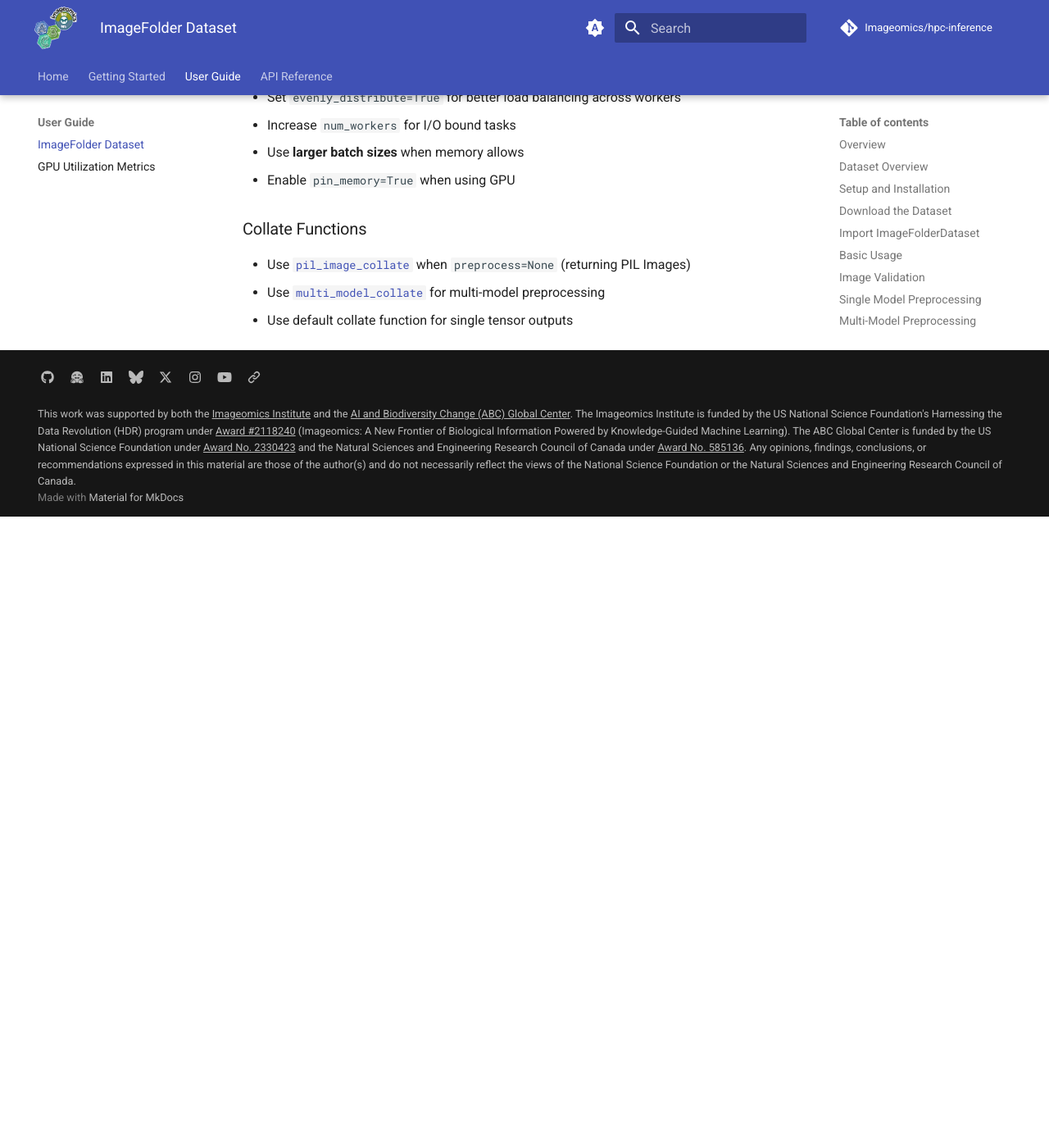
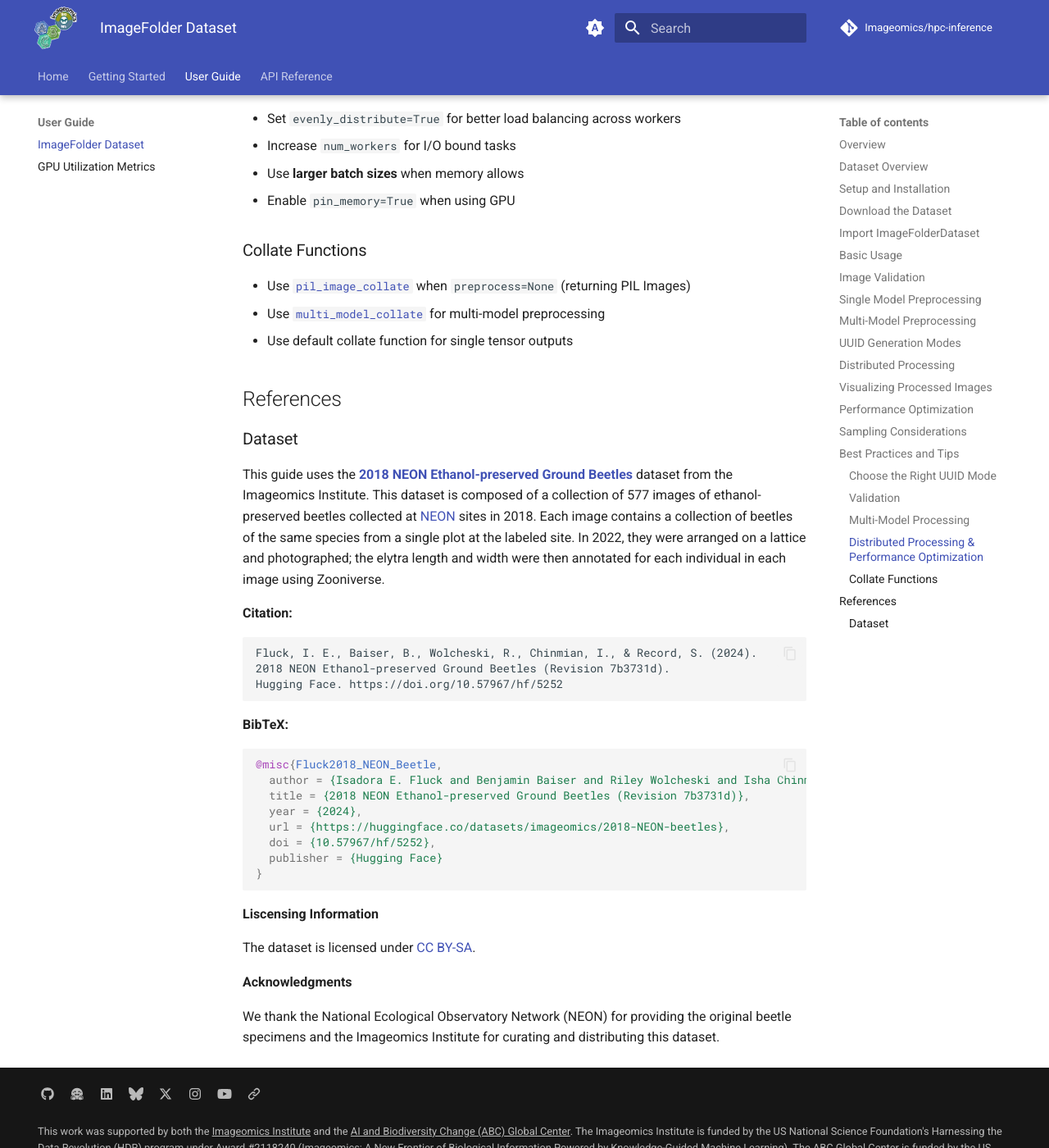
Before and after one commit to Imageomics/hpc-inference, an MkDocs documentation site: the page built from docs/imagefolder-guide.md, in a window 1280 px wide and 1400 px high, scrolled down 13614 px. Shown: the whole window at 82% size. Built offline with MkDocs 1.6.1 and Material for MkDocs 9.7.7, drawn with Linux system fonts in a browser that asks for light colours; comment, search, counter and statistics services are not loaded; before the commit the page ends 14244 px from its top, so only the background shows below that; some of the changed text lies outside the part shown.

Commit message:
added reference section in image folder dataset guide for neon beetles dataset.

````diff
--- a/docs/imagefolder-guide.md
+++ b/docs/imagefolder-guide.md
@@ -1,6 +1,6 @@
 # ImageFolderDataset Guide: Working with NEON Beetle Images
 
-This guide demonstrates how to use the [`ImageFolderDataset`](api-reference.md#hpc_inference.datasets.ImageFolderDataset) class from the HPC Inference package with the [2018 NEON Beetles dataset](https://huggingface.co/datasets/imageomics/2018-NEON-beetles).
+This guide demonstrates how to use the [`ImageFolderDataset`](api-reference.md#hpc_inference.datasets.ImageFolderDataset) class from the `hpc-inference` package with the [2018 NEON Beetles dataset](#dataset).
 
 ## Overview
 
@@ -14,7 +14,7 @@
 
 ## Dataset Overview
 
-The 2018 NEON Beetles dataset contains:
+The [2018 NEON Beetles dataset](#dataset) contains:
 - 577 high-resolution group images of ethanol-preserved beetles
 - Beetles collected from NEON ecological sites in 2018
 - Multiple beetles per image, organized by species
@@ -458,7 +458,8 @@
 ```
 ![Original vs Processed Beetle Images](imgs/processed_beetles.png)
 
-The top row shows the original high-resolution images (5568×3712 pixels). The bottom row shows the same images after ResNet preprocessing: resized to 224×224 pixels, center-cropped, and de-normalized.
+*Figure 1: Comparison of original vs processed NEON beetle images from the [2018 NEON Beetles dataset](#dataset). Top row shows original high-resolution images (5568×3712 pixels), bottom row shows the same images after ResNet preprocessing: resized to 224×224 pixels, center-cropped, and normalized.*
+
 
 ## Performance Optimization
 
@@ -573,3 +574,36 @@
 - Use [`pil_image_collate`](api-reference.md#hpc_inference.utils) when `preprocess=None` (returning PIL Images)
 - Use [`multi_model_collate`](api-reference.md#hpc_inference.utils) for multi-model preprocessing
 - Use default collate function for single tensor outputs
+
+## References
+
+### Dataset
+
+This guide uses the [**2018 NEON Ethanol-preserved Ground Beetles**](https://huggingface.co/datasets/imageomics/2018-NEON-beetles) dataset from the Imageomics Institute. This dataset is composed of a collection of 577 images of ethanol-preserved beetles collected at [NEON](https://www.neonscience.org/) sites in 2018. Each image contains a collection of beetles of the same species from a single plot at the labeled site. In 2022, they were arranged on a lattice and photographed; the elytra length and width were then annotated for each individual in each image using Zooniverse.
+
+**Citation:**
+```
+Fluck, I. E., Baiser, B., Wolcheski, R., Chinmian, I., & Record, S. (2024).
+2018 NEON Ethanol-preserved Ground Beetles (Revision 7b3731d).
+Hugging Face. https://doi.org/10.57967/hf/5252
+```
+
+**BibTeX:**
+```bibtex
+@misc{Fluck2018_NEON_Beetle,
+  author = {Isadora E. Fluck and Benjamin Baiser and Riley Wolcheski and Isha Chinmian and Sydne Record},
+  title = {2018 NEON Ethanol-preserved Ground Beetles (Revision 7b3731d)},
+  year = {2024},
+  url = {https://huggingface.co/datasets/imageomics/2018-NEON-beetles},
+  doi = {10.57967/hf/5252},
+  publisher = {Hugging Face}
+}
+```
+
+**Liscensing Information**
+
+The dataset is licensed under [CC BY-SA](https://creativecommons.org/licenses/by-sa/4.0/).
+
+**Acknowledgments**
+
+We thank the National Ecological Observatory Network (NEON) for providing the original beetle specimens and the Imageomics Institute for curating and distributing this dataset.
````
